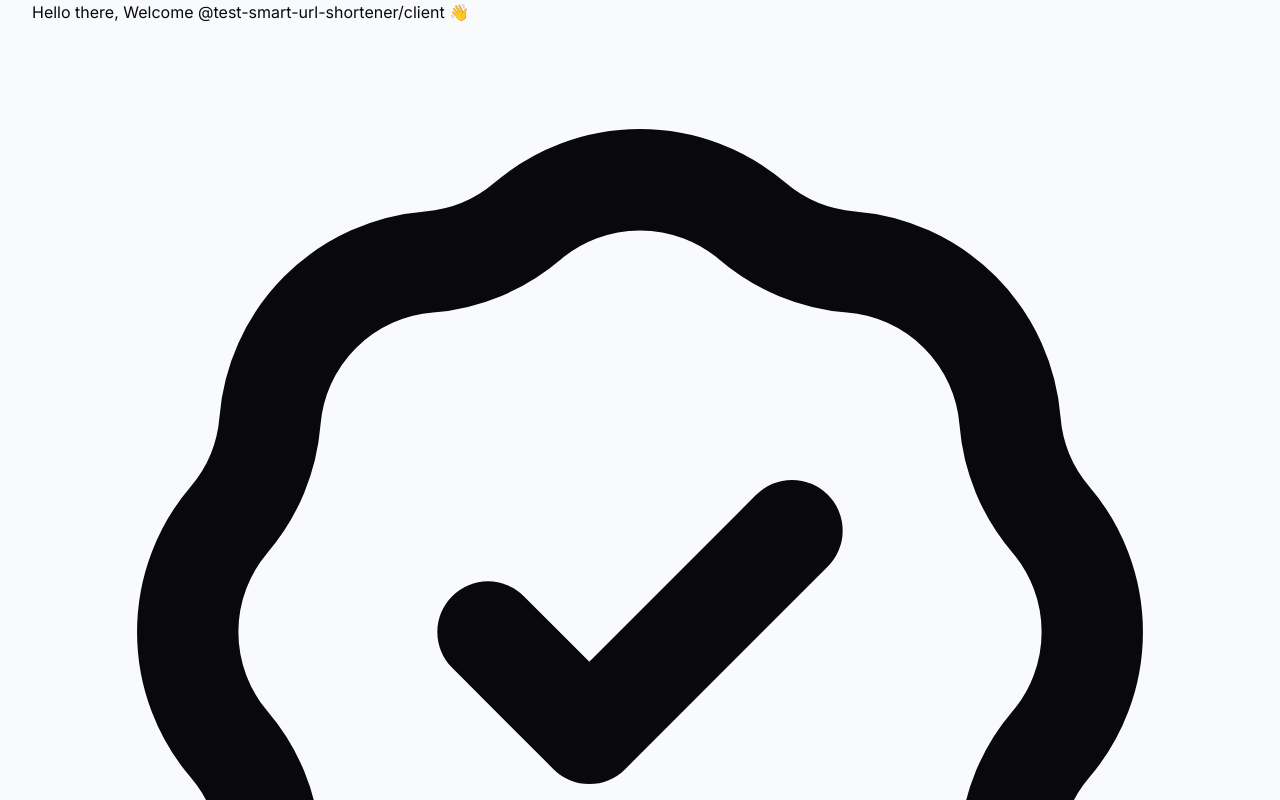
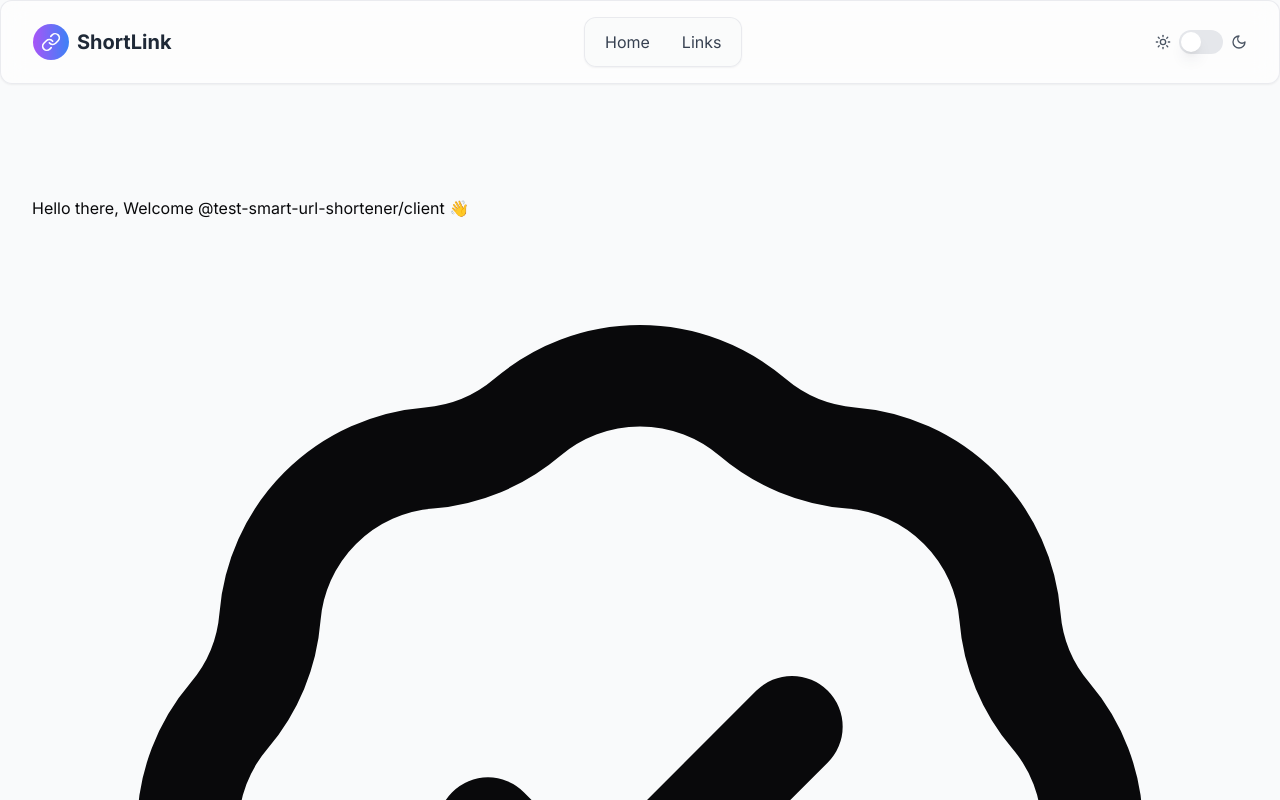
Before and after one commit to codescype/test-smart-url-shortener, a Next.js app in the folder apps/client/: page / in a window 1280 px wide. Shown: the top 800 px of the page. Built offline with nearby package versions, Linux system fonts and the light colour scheme.

Commit message:
feat: update layout to use dynamic app title and description with improved structure

```diff
--- a/apps/client/src/app/layout.tsx
+++ b/apps/client/src/app/layout.tsx
@@ -1,8 +1,15 @@
+import { Inter } from 'next/font/google';
+
 import './global.css';
+import { appTitle, appDescription } from '@/configs/app';
+import Navbar from '@/components/Navbar';
+import Footer from '@/components/Footer';
+
+const inter = Inter({ subsets: ['latin'] });
 
 export const metadata = {
-  title: 'Welcome to client',
-  description: 'Generated by create-nx-workspace',
+  title: appTitle,
+  description: appDescription,
 };
 
 export default function RootLayout({
@@ -11,8 +18,15 @@ export default function RootLayout({
   children: React.ReactNode;
 }) {
   return (
-    <html lang="en">
-      <body>{children}</body>
+    <html lang="en" className={inter.className}>
+    {/* <html lang="en"> */}
+      <body className="flex flex-col min-h-svh bg-gray-50 dark:bg-gray-900 transition-colors duration-300">
+        <Navbar />
+
+        <main className="flex-1 pt-16 md:pt-28">{children}</main>
+
+        <Footer />
+      </body>
     </html>
   );
 }
```
